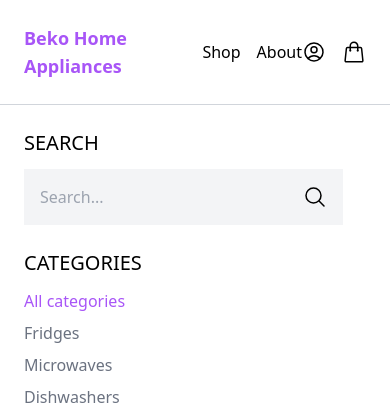
After one commit to danndongi02/bekoHomeAppliances, a Django app: page /shop/ in a window 390 px wide. The commit adds this page. Shown: the top 414 px of the page. Run offline with Django 4.2, Linux system fonts and the light colour scheme; data comes from the database, SQL or seed files in the repository; some libraries are stand-ins or nearby versions.

Commit message:
Added shop page

```diff
--- a/bekoHomeAppliances/urls.py
+++ b/bekoHomeAppliances/urls.py
@@ -1,9 +1,10 @@
 from django.contrib import admin
 from django.urls import path
 
-from core.views import homepage
+from core.views import homepage, shop
 
 urlpatterns = [
     path("", homepage, name="homepage"),
+    path("shop/", shop, name="shop"),
     path('admin/', admin.site.urls),
 ]
--- a/core/templates/core/navbar.html
+++ b/core/templates/core/navbar.html
@@ -4,7 +4,7 @@
             <a href="#" class="py-4 text-lg text-purple-500 font-semibold">Beko Home Appliances</a>
 
             <ul class="flex items-center space-x-4">
-                <li><a href="#">Shop</a></li>
+                <li><a href="{% url 'shop' %}">Shop</a></li>
                 <li><a href="#">About</a></li>
             </ul>
         </div>
--- /dev/null
+++ b/core/templates/core/shop.html
@@ -0,0 +1,55 @@
+{% extends 'core/base.html' %}
+
+{% block content %}
+
+    <div class="max-w-6xl mx-auto flex flex-wrap items-start py-6 px-6 xl:px-0">
+
+        <div class="filters w-full lg:w-1/4">
+            <h3 class="mb-3 text-xl uppercase">Search</h3>
+
+            <form>
+                <div class="flex">
+                    <input type="text" class="p-4 bg-gray-100 border-0" placeholder="Search...">
+
+                    <button class="p-4 bg-gray-100 border-0">
+                        <svg xmlns="http://www.w3.org/2000/svg" fill="none" viewBox="0 0 24 24" stroke-width="1.5" stroke="currentColor" class="w-6 h-6">
+                            <path stroke-linecap="round" stroke-linejoin="round" d="M21 21l-5.197-5.197m0 0A7.5 7.5 0 105.196 5.196a7.5 7.5 0 0010.607 10.607z" />
+                          </svg>
+                    </button>
+                </div>
+            </form>
+
+            <h3 class="mt-6 mb-3 text-xl uppercase">Categories</h3>
+
+            <ul class="space-y-2">
+                <li><a href="#" class="text-purple-500">All categories</a></li>
+                <li><a href="#" class="text-gray-500">Fridges</a></li>
+                <li><a href="#" class="text-gray-500">Microwaves</a></li>
+                <li><a href="#" class="text-gray-500">Dishwashers</a></li>
+            </ul>
+        </div>
+
+        <div class="products w-full lg:w-3/4 -mt-4 flex items-center flex-wrap">
+
+            {% for product in products %}
+                <div class="w-full md:w-1/3 xl:w-1/4 p-6">
+
+                    <a href="#">
+                        <img src="#" alt="{{ product.name }}" class="rounded-xl hover:shadow-lg">
+                    </a>
+
+                    <div class="pt-3 flex items-center justify-between">
+                        <a href="#">{{ product.name }}</a>
+
+                        <a href="#" class="text-purple-500 hover:text-purple-800">
+                            <svg xmlns="http://www.w3.org/2000/svg" fill="none" viewBox="0 0 24 24" stroke-width="1.5" stroke="currentColor" class="w-6 h-6">
+                                <path stroke-linecap="round" stroke-linejoin="round" d="M15.75 10.5V6a3.75 3.75 0 10-7.5 0v4.5m11.356-1.993l1.263 12c.07.665-.45 1.243-1.119 1.243H4.25a1.125 1.125 0 01-1.12-1.243l1.264-12A1.125 1.125 0 015.513 7.5h12.974c.576 0 1.059.435 1.119 1.007zM8.625 10.5a.375.375 0 11-.75 0 .375.375 0 01.75 0zm7.5 0a.375.375 0 11-.75 0 .375.375 0 01.75 0z" />
+                            </svg>
+                        </a>
+                    </div>
+                    <p class="pt-1 text-gray-400">KSH {{ product.price }}</p>
+                </div>
+            {% endfor %}
+        </div>
+    </div>
+{% endblock content %}
--- a/core/views.py
+++ b/core/views.py
@@ -9,3 +9,11 @@
         'products': products
     }
     return render(request, 'core/homepage.html', context)
+
+def shop(request):
+    products = Product.objects.all()
+
+    context = {
+        'products': products
+    }
+    return render(request, 'core/shop.html', context)
```
